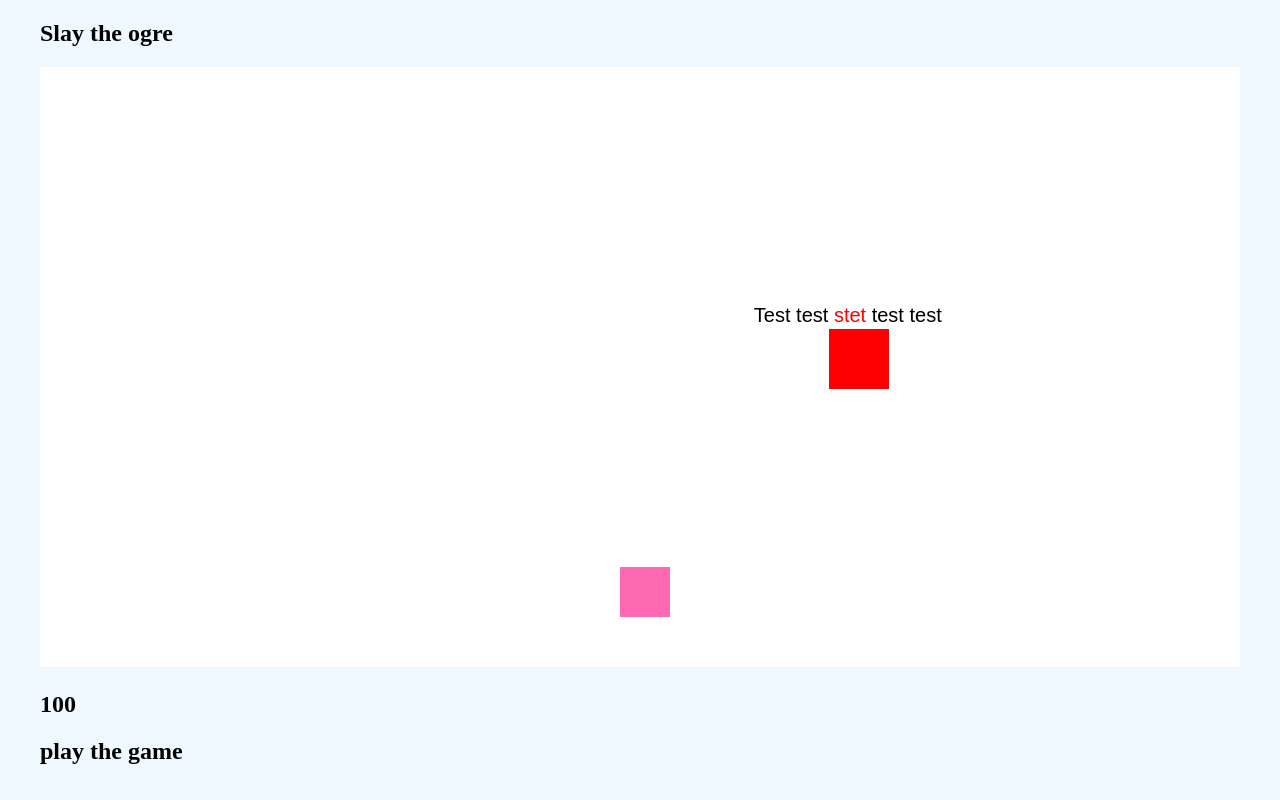
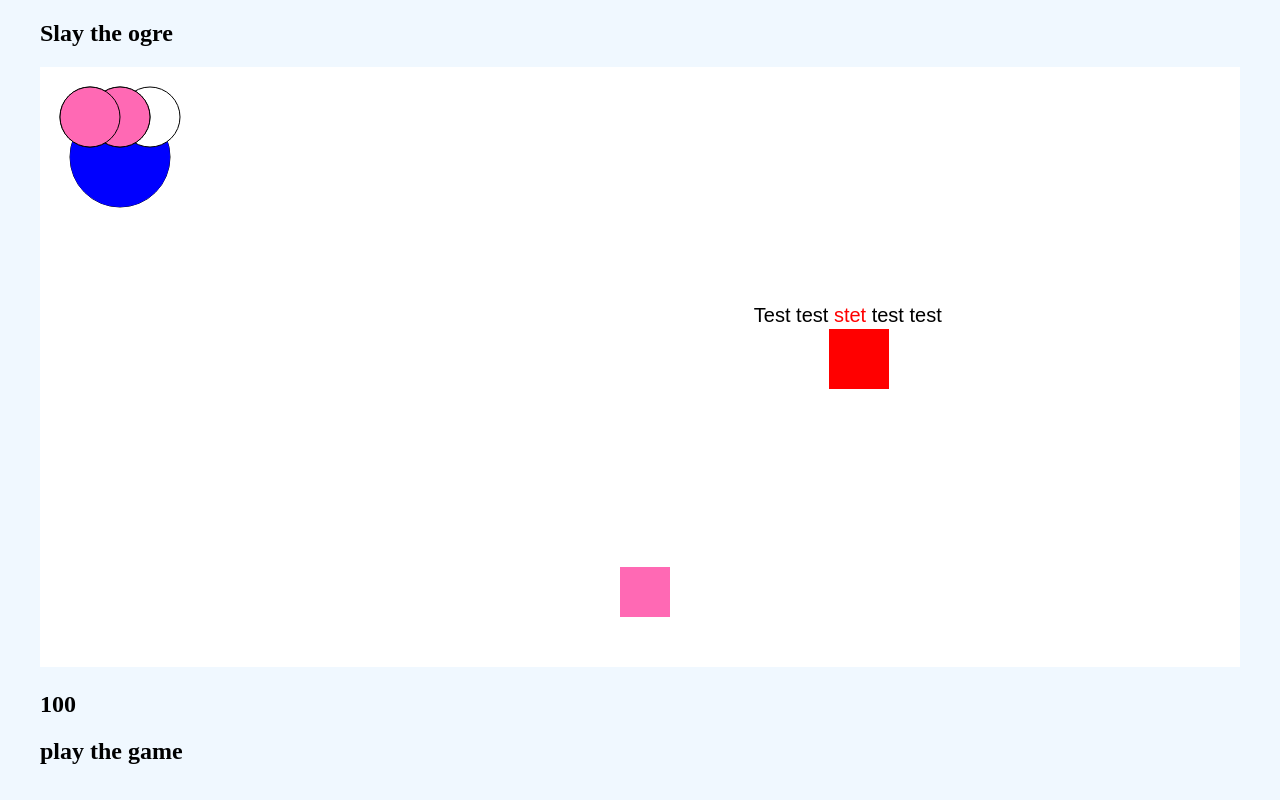
Before and after one commit to ElyssaW/spell-checkers, a website: page test.html in a window 1280 px wide. Drawn offline with Linux system fonts and the light colour scheme.

Commit message:
Hourly save. Expanded wordbank for the enemies

```diff
--- a/index.html
+++ b/index.html
@@ -5,7 +5,7 @@
   <meta name="viewport" content="width=device-width, initial-scale=1.0">
   <meta http-equiv="X-UA-Compatible" content="ie=edge">
   <link rel="stylesheet" href="css/style.css">
-  <script src="js/test.js" defer></script>
+  <script src="js/main.js" defer></script>
   <title>Spell Checkers</title>
 </head>
 
--- a/js/main.js
+++ b/js/main.js
@@ -28,14 +28,25 @@ let playerText = []
 // Initialize array of objects containing room data
 let roomArray = []
 
-// Initialize array of objects containing room data
-let textArray = [{doorKey: 'Most', doorStart: 'Her Highness\' Royal And ', doorTypo: 'Msot', doorEnd: ' Perfect Essay on The History of Spells'},
-                 {doorKey: 'amazing', doorStart: 'And here is the ', doorTypo: 'azginma', doorEnd: ' second sentence'},
-                 {doorKey: 'magnificient', doorStart: 'And lastly, the ', doorTypo: 'mnecitnifiag', doorEnd: ' end of the essay!'}
-                ]
+//// Initialize array of objects containing room data
+//let textArray = [{doorKey: 'Most', doorStart: 'Her Highness\' Royal And ', doorTypo: 'Msot', doorEnd: ' Perfect Essay on The History of Spells'},
+//                 {doorKey: 'amazing', doorStart: 'And here is the ', doorTypo: 'azginma', doorEnd: ' second sentence'},
+//                 {doorKey: 'magnificient', doorStart: 'And lastly, the ', doorTypo: 'mnecitnifiag', doorEnd: ' end of the essay!'}
+//                ]
+//// Initialize array of enemy names
+//let spellWords = ['das', 'sed', 'wras', 'fas',
+//                  'qar', 'xas', 'dax', 'wes',
+//                  'qas', 'deas', 'sera', 'deras',
+//                  'qaras', 'tera', 'wexa', 'zeras',
+//                  'vaqed', 'gerat', 'dered'
+//]
+
 // Initialize array of enemy names
-let spellWords = [ 'das', 'sed', 'wras', 'fas',
-                   'qar', 'xas', 'dax', 'wes',
+let spellWords = ['adverb', 'badger', 'bravest', 'dwarves', 'trace', 'trade', 'cart', 'bare',
+                  'craft', 'webcast', 'swagger', 'waste', 'cedar', 'brace', 'fast', 'stave',
+                  'carve', 'caster', 'taxes', 'farts', 'strafe', 'grace', 'raw', 'straw',
+                  'water', 'craze', 'decaf', 'draft', 'bread', 'barf', 'grave', 'scare',
+                  'ersatz', 'great', 'grade', 'farce', 'after', 'extra', 'texas', 'swear'
 ]
 
 // Set canvas width/height
@@ -120,6 +131,34 @@ function drawName (obj, string1) {
     if (obj.textFrameIndex ===  floatValueArray.length) {obj.textFrameIndex = 0}
 }
 
+function drawHealth() {
+    for (let i = hero.maxhealth; i > 0; i--) {
+        ctx.fillStyle = 'white'
+        ctx.beginPath()
+        ctx.arc(20+(30*i), 50, 30, 0, 2 * Math.PI)
+        ctx.fill()
+        ctx.stroke()
+    }
+    for (let i = hero.health; i > 0; i--) {
+        ctx.fillStyle = hero.color
+        ctx.beginPath()
+        ctx.arc(20+(30*i), 50, 30, 0, 2 * Math.PI)
+        ctx.fill()
+        ctx.stroke()
+    }
+}
+
+function drawMana() {
+    ctx.fillStyle = 'blue'
+    ctx.beginPath()
+    ctx.arc(80, 90, 50, 0, 2 * Math.PI)
+    ctx.stroke()
+
+    ctx.beginPath()
+    ctx.arc(80, 90, 50*(hero.mana/hero.maxmana), 0, 2 * Math.PI)
+    ctx.fill()
+}
+
 //================================================
 //
 //          Constructor Functions
@@ -158,8 +197,11 @@ function HeroConstructor(x, y) {
     this.height = 50
     this.health = 3
     this.maxhealth = 3
+    this.mana = 50
+    this.maxmana = 50
     this.alive = true
     this.justHit = false
+    this.shielded = false
     this.xdir = 0
     this.ydir = 0
     this.frameIndex = 0
@@ -191,7 +233,7 @@ function GhostConstructor(x, y) {
         ctx.fillRect(this.x, this.y, this.width, this.height)
     }
     this.activate = function() {
-        if(detectNear(this, 200)) {
+        if(detectNear(this, 400)) {
             moveToPlayer(this)
             drawName(this, this.spellWords[this.spellWordIndex])
 
@@ -296,7 +338,10 @@ function DoorConstructor(x, y, leadsTo) {
             }
         // If door is unlocked, watch for collision
         } else if (detectHit(this)) {
-            // And take player to next room
+            // Increment room index
+            roomIndex++
+            room = new RoomConstructor(roomIndex)
+            roomArray.push(room)
         }
     }
 }
@@ -355,6 +400,7 @@ function generateRoomContent() {
     let randomItem
 
     let door = new DoorConstructor(randomRange(100, game.width-100), randomRange(100, game.height-100), 1+roomIndex)
+    playerInput = []
     array.push(door)
 
     for (let i = 0; i < 3; i++) {
@@ -620,6 +666,28 @@ document.addEventListener('keydown', e => {
     }
 })
 
+// Listen for space bar, to bring up shield
+document.addEventListener('keydown', e => {
+    if (e.keyCode === 32) {
+        hero.shielded = true
+        playerJustHit = true
+    }
+})
+
+// Listen for space bar release, to drop shield and start mana regain timeout
+document.addEventListener('keyup', e => {
+    if (e.keyCode === 32) {
+        hero.shielded = false
+        playerJustHit = false
+        setTimeout(() => {
+            while (hero.mana < hero.maxmana) {
+                hero.mana++
+                console.log('Filling mana')
+            }
+        }, 2000)
+    }
+})
+
 //================================================
 //
 //          Game Loop
@@ -642,6 +710,17 @@ let gameLoop = () => {
 
     //Write player input text above player
     ctx.fillText(playerText.join(''), hero.x, hero.y - 5)
+
+    //Check if shield is up
+    if (hero.shielded && hero.mana > 0) {
+        ctx.fillStyle = 'rgba(0, 255, 255, 1)'
+        ctx.fillRect(hero.x-2, hero.y-2, hero.width+4, hero.height+4)
+        hero.mana--
+    }
+
+    // Draw player's health and mana UI
+    drawMana()
+    drawHealth()
 
     // Move player
     movementHandler()
```
Also changed, not shown: js/test.js (+61 -10 lines), readme.md.
